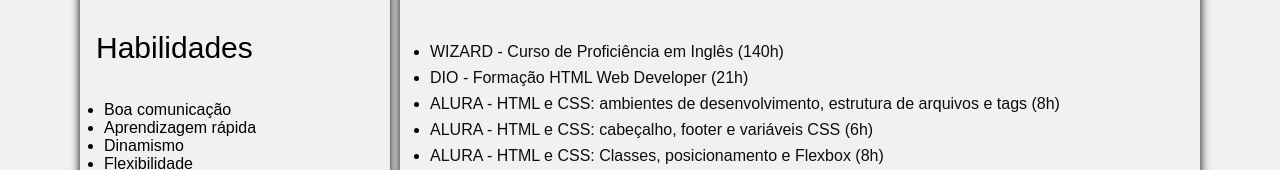
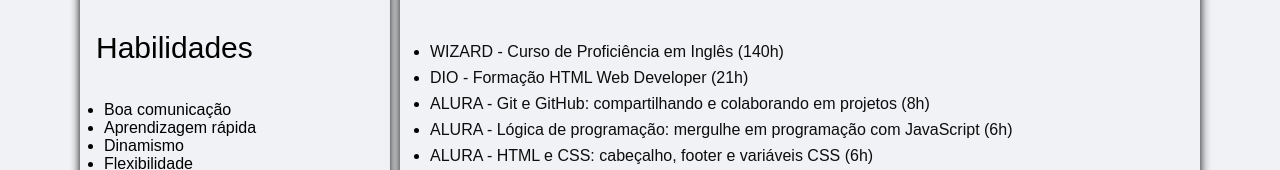
Before and after one commit to rodolfo-mnz/CV-Rodolfo, a plain HTML site: page index.html in a window 1280 px wide. Shown: the part 767-937 px from the top of the page. Drawn offline with Linux system fonts and the light colour scheme.

Commit message:
Add files via upload

```diff
--- a/index.html
+++ b/index.html
@@ -6,6 +6,11 @@
     <meta name="viewport" content="width=device-width, initial-scale=1.0">
     <link rel="stylesheet" href="src/styles/styles.css">
     <link rel="stylesheet" href="src/styles/reset.css">
+    <link rel="preconnect" href="https://fonts.googleapis.com">
+    <link rel="preconnect" href="https://fonts.gstatic.com" crossorigin>
+    <link
+        href="https://fonts.googleapis.com/css2?family=Poppins:ital,wght@0,100;0,200;0,300;0,400;0,500;0,600;0,700;0,800;0,900;1,100;1,200;1,300;1,400;1,500;1,600;1,700;1,800;1,900&display=swap"
+        rel="stylesheet">
     <title>Portifólio</title>
 </head>
 
@@ -31,7 +36,8 @@
                         target="_blank"><img class="links-icons" src="src/imagens/houseicon.png"
                             alt="icone casa">Canoas, RS</a></p>
 
-                <p><a href="mailto:rodolfo01042003@gmail.com"><img class="links-icons" src="src/imagens/emailicon.png" alt="">rodolfo01042003@gmail.com</a></p>
+                <p><a href="mailto:rodolfo01042003@gmail.com"><img class="links-icons" src="src/imagens/emailicon.png"
+                            alt="">rodolfo01042003@gmail.com</a></p>
 
                 <p><a href="https://contate.me/rodolfo-menezes" target="_blank"><img class="links-icons"
                             src="src/imagens/whatsappicon.png" alt="icone whatsapp">(51) 990180440</a></p>
@@ -119,9 +125,12 @@
                     </li>
                     <li><a href="https://hermes.dio.me/certificates/SQVZM2FI.pdf" target="_blank">DIO - Formação HTML
                             Web Developer (21h)</a></li>
-                    <li><a href="https://cursos.alura.com.br/certificate/e423d53e-0e1d-4047-84ab-7cb45deddb8c?lang=pt_BR"
-                            target="_blank">ALURA - HTML e CSS: ambientes de desenvolvimento, estrutura de arquivos e
-                            tags (8h)</a></li>
+                    <li><a href="https://cursos.alura.com.br/certificate/7a6b4dfa-9a12-4efa-bc66-d58cc650108e?lang=pt_BR"
+                            target="_blank">ALURA - Git e GitHub: compartilhando e colaborando em projetos (8h)</a>
+                    </li>
+                    <li><a href="https://cursos.alura.com.br/certificate/dd84e95b-9224-4489-b632-fd2e02933316?lang=pt_BR"
+                            target="_blank">ALURA - Lógica de programação: mergulhe em programação com JavaScript
+                            (6h)</a></li>
                     <li><a href="https://cursos.alura.com.br/certificate/4b303e48-a50c-431e-8c9c-56d9d660dd41?lang=pt_BR"
                             target="_blank">ALURA - HTML e CSS: cabeçalho, footer e variáveis CSS (6h)</a></li>
                     <li><a href="https://cursos.alura.com.br/certificate/4879306d-3d4a-4f21-9942-7a766822558d?lang=pt_BR"
--- a/src/styles/styles.css
+++ b/src/styles/styles.css
@@ -1,5 +1,6 @@
 body {
-    background-color: #f1f1f1;
+    background-color: #f0f2f5;
+    font-family: "Poppins", sans-serif;
 }
 
 .main {
@@ -182,8 +183,6 @@ body {
     text-decoration: none;
     color: rgb(14, 13, 13);
     font-size: 16px;
-    font-family: sans-serif;
-
 }
 
 .edu ul a:hover {
@@ -222,7 +221,6 @@ body {
 }
 
 .git ul a {
-    font-family: sans-serif;
     font-size: 16px;
     text-decoration: none;
     color: rgb(14, 13, 13);
@@ -238,7 +236,7 @@ h2 {
 
 footer {
     height: 50%;
-    margin-top: 30px;
+    margin-top: 60px;
     padding: 2px;
     text-align: center;
 
```
